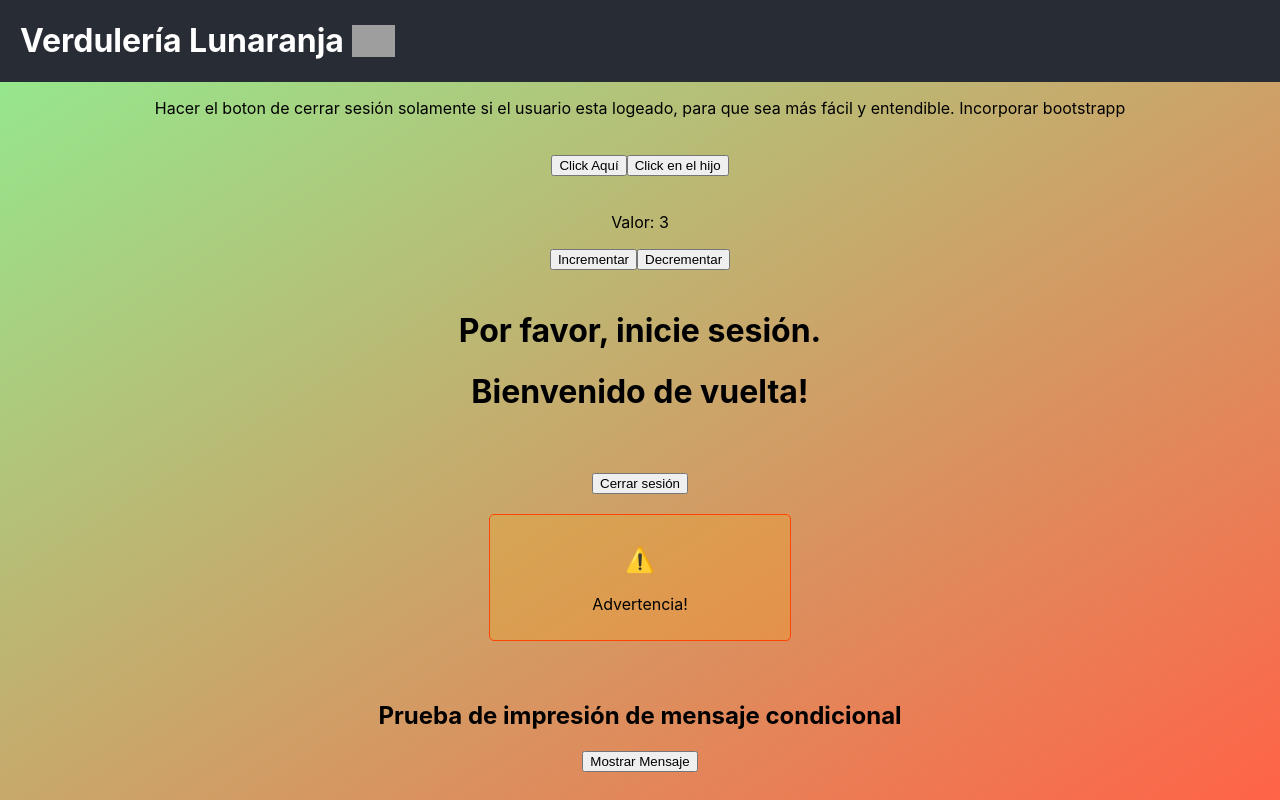
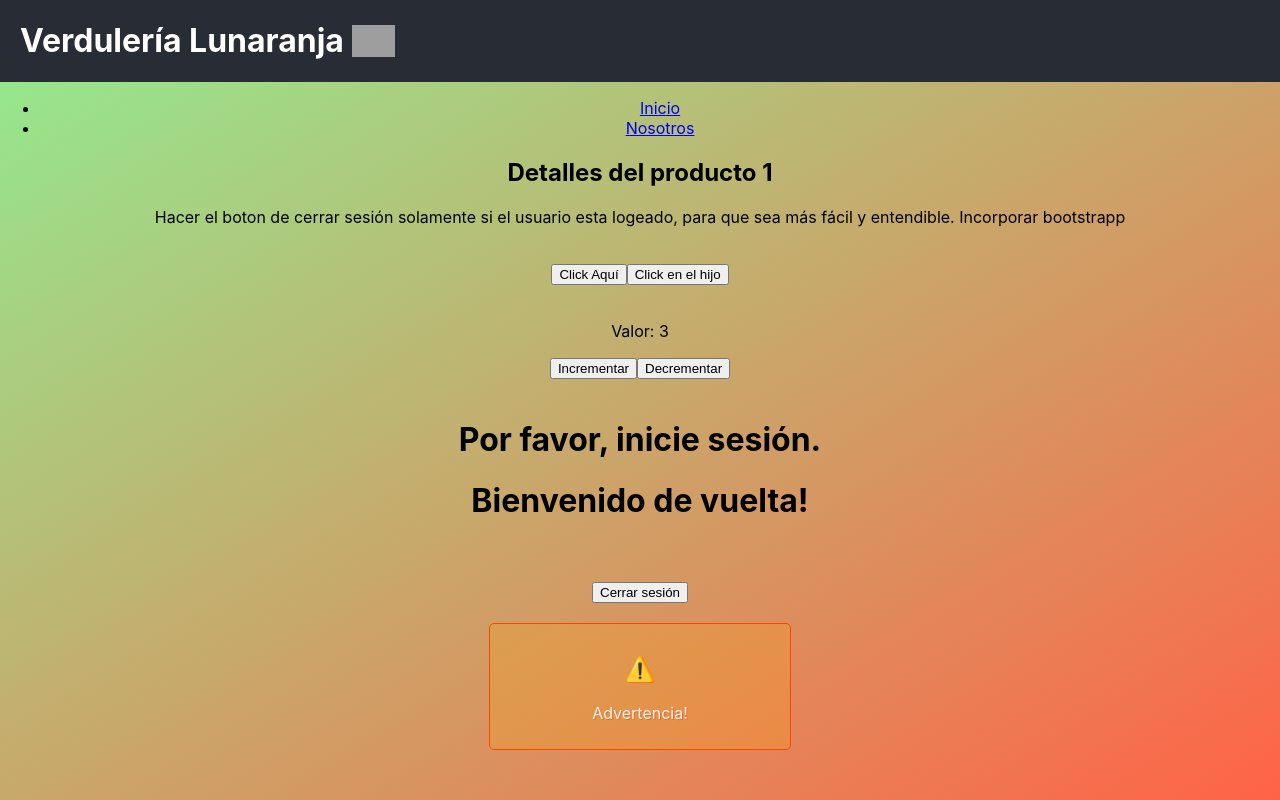
Before and after one commit to d3vh4n5/reactFruteria, a React (Create React App) app: page /products/1 in a window 1280 px wide. Shown: the top 800 px of the page. Built offline with nearby package versions, Linux system fonts and the light colour scheme; no server answers; grey boxes are pictures that could not be loaded.

Commit message:
Terminados ejercicios de React, pasaré a React Native

```diff
--- a/package.json
+++ b/package.json
@@ -8,6 +8,7 @@
     "@testing-library/user-event": "^13.5.0",
     "react": "^18.2.0",
     "react-dom": "^18.2.0",
+    "react-router-dom": "^6.14.2",
     "react-scripts": "5.0.1",
     "styled-components": "^6.0.4",
     "web-vitals": "^2.1.4"
--- a/src/App.jsx
+++ b/src/App.jsx
@@ -13,6 +13,17 @@ import CustomButton from './components/CustomButton'
 import MyComponent from './components/MyComponent';
 import BotonStyled from './components/BotonStyled';
 import BotonStyled2 from './components/BotonStyled2';
+import { BrowserRouter, Routes, Route, NavLink } from 'react-router-dom'
+import ProductDetails from './components/ProductDetails';
+import Fetching from './components/Fetching';
+
+
+const Home = ()=>{
+  return <h1>Pagina principal</h1>
+}
+const About = ()=>{
+  return <h1>Acerca de nosotros</h1>
+}
 
 function App() {
 
@@ -21,6 +32,23 @@ function App() {
   return (
     <div className="App">
       <Header></Header>
+      <BrowserRouter>
+        <nav>
+          <ul>
+            <li>
+              <NavLink to='/' >Inicio</NavLink>
+            </li>
+            <li>
+              <NavLink to='/about' >Nosotros</NavLink>
+            </li>
+          </ul>
+        </nav>
+        <Routes>
+          <Route path={'/'} exact Component={Home}></Route>
+          <Route path='/about' Component={About}></Route>
+          <Route path='/products/:id' Component={ProductDetails}></Route>
+        </Routes>
+      </BrowserRouter>
       <main>
         <p>
           Hacer el boton de cerrar sesión solamente si el usuario esta logeado, para que sea más fácil
@@ -65,9 +93,13 @@ function App() {
           <BotonStyled2></BotonStyled2>
           <br />
           <br />
+          <Fetching></Fetching>
+          <br />
+          <br />
       </main>
       <Footer></Footer>
     </div>
+
   );
 }
 
--- /dev/null
+++ b/src/components/Fetching.jsx
@@ -0,0 +1,21 @@
+import React, { useEffect, useState } from 'react'
+
+const Fetching = () => {
+    const [data, setData] = useState([]);
+
+    useEffect(()=>{
+        fetch('https://jsonplaceholder.typicode.com/posts')
+            .then(response=>response.json())
+            .then(data=> setData(data));
+    }, [])
+
+  return (
+    <div>
+        {data.map(item=> (
+            <p key={item.id}>{item.title}</p>
+        ))}
+    </div>
+  )
+}
+
+export default Fetching
--- /dev/null
+++ b/src/components/ProductDetails.jsx
@@ -0,0 +1,14 @@
+import React from 'react'
+import { useParams } from 'react-router-dom';
+
+function ProductDetails(){
+    const { id } = useParams();
+    return(
+        <div>
+            <h2>Detalles del producto {id}</h2>
+            {/* Resto del contenido del componente */}
+        </div>
+    )
+}
+
+export default ProductDetails
--- a/src/index.css
+++ b/src/index.css
@@ -20,6 +20,8 @@ code {
   padding: 10px 0;
   border-radius: 5px;
   border: 1px solid orangered;
+  color: whitesmoke;
+  text-shadow: 1px 1px rgba(255, 68, 0, 0.507);
   background-color: rgba(255, 166, 0, 0.2);
   width: 300px;
 }
```
Also changed, not shown: 1 other file (tests, documents, lock files or other folders).
